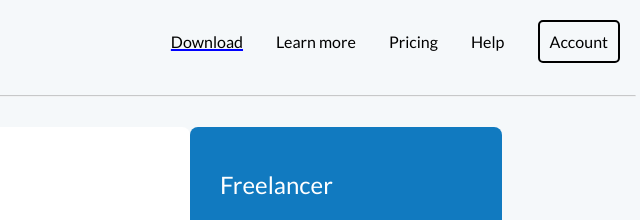
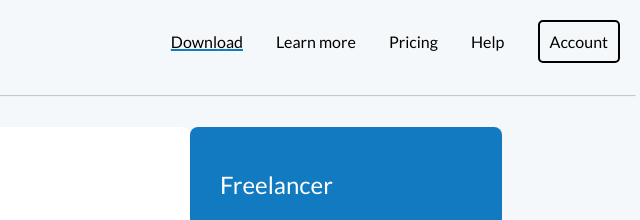
Before and after one commit to UncBlaq/Assignment-3, a plain HTML site: page index.html in a window 1280 px wide. In both pictures the pointer is over the link "Download". Shown: the top 220 px of the page, 580-1220 px from the left. Drawn offline with Linux system fonts and the light colour scheme.

Commit message:
better blue

```diff
--- a/index.css
+++ b/index.css
@@ -30,7 +30,7 @@ header {
         offset: 16px;
     }
     >nav>a:hover {
-        text-decoration: underline 1.5px blue;
+        text-decoration: underline 1.5px hsla(204, 84%, 41%, 1);
     }
     >nav>a:nth-last-child(1) {
         padding: 10px;
```
